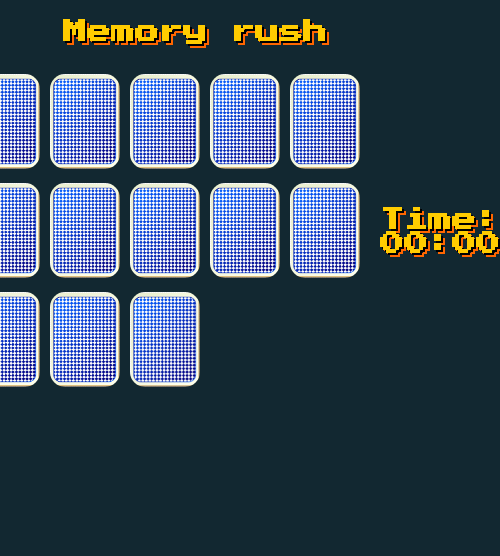
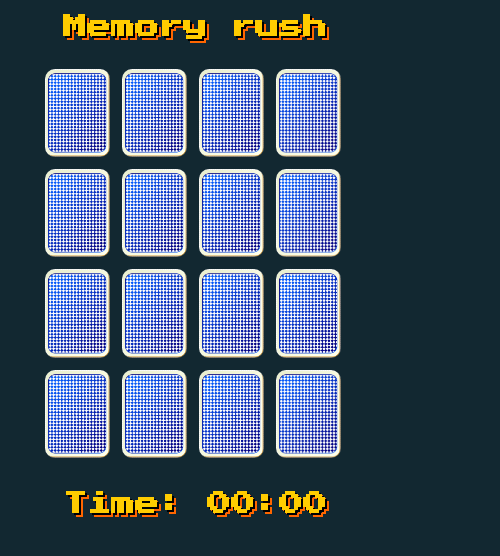
Before and after one commit to AM13305/Memory-, a plain HTML site: page index.html in a window 390 px wide. Shown: the whole page, 500 px wide, since content can reach past the window. Drawn offline with nearby package versions, Linux system fonts and the light colour scheme.

Commit message:
Update style.css

```diff
--- a/style.css
+++ b/style.css
@@ -4,22 +4,43 @@ body {
   background-color: #122831;
 }
 
-.grid {
-  display: grid;
-  grid-template-columns: repeat(auto-fit, minmax(70px, 1fr));
-  gap: 10px;
-  max-width: 480px; /* keeps it neat on desktop */
-  margin: 0 auto;
+/* Game Title */
+h1 {
+  font-family: 'Press Start 2P', cursive;
+  font-size: 2.5rem;
+  text-align: center;
+  color: #ffcc00;
+  text-shadow: 2px 2px #000, 4px 4px #ff6600;
+  margin: 20px 10px;
+  animation: glow 1.5s ease-in-out infinite alternate;
 }
 
+@keyframes glow {
+  from {
+    text-shadow: 2px 2px #000, 4px 4px #ff6600;
+  }
+}
+
+/* Container */
 .container {
   margin-top: 20px;
   display: flex;
-  justify-content: center;
+  flex-direction: column;
   align-items: center;
   padding: 10px;
 }
 
+/* Grid Layout */
+.grid {
+  display: grid;
+  grid-template-columns: repeat(auto-fit, minmax(70px, 1fr));
+  gap: 12px;
+  width: 100%;
+  max-width: 460px; /* fits nicely on desktop */
+  margin: 0 auto;
+}
+
+/* Card Style */
 .card {
   cursor: pointer;
   transition: transform 0.2s ease;
@@ -31,6 +52,7 @@ body {
 
 .card img {
   width: 100%;
+  max-width: 100px;  /* prevents cards from being too big on desktop */
   border-radius: 15px;
   transition: transform 0.4s ease, opacity 0.4s ease;
   backface-visibility: hidden;
@@ -42,26 +64,56 @@ body {
   opacity: 0;
 }
 
-h1 {
+/* Timer */
+#Timer {
+  margin-top: 15px;
   font-family: 'Press Start 2P', cursive;
-  font-size: clamp(1.5rem, 4vw, 3rem); /* scales smoothly */
-  text-align: center;
+  font-size: 1.3rem;
   color: #ffcc00;
   text-shadow: 2px 2px #000, 4px 4px #ff6600;
-  margin-top: 20px;
-  animation: glow 1.5s ease-in-out infinite alternate;
+  text-align: center;
 }
 
-@keyframes glow {
-  from {
-    text-shadow: 2px 2px #000, 4px 4px #ff6600;
+/* 📱 Tablet (≤768px) */
+@media (max-width: 768px) {
+  h1 {
+    font-size: 2rem;
+  }
+
+  .grid {
+    grid-template-columns: repeat(4, 1fr); /* keep 4x4 look */
+    max-width: 360px;
+  }
+
+  .card img {
+    max-width: 80px;
+  }
+
+  #Timer {
+    font-size: 1.1rem;
   }
 }
 
-#Timer {
-  margin-left: 20px;
-  font-family: 'Press Start 2P', cursive;
-  font-size: clamp(1rem, 2vw, 1.5rem); /* adjusts with screen */
-  color: #ffcc00;
-  text-shadow: 2px 2px #000, 4px 4px #ff6600;
+/* 📱 Small Phones (≤480px) */
+@media (max-width: 480px) {
+  h1 {
+    font-size: 1.5rem;
+    margin: 15px 0;
+  }
+
+  .grid {
+    grid-template-columns: repeat(4, 1fr);
+    max-width: 300px;
+    gap: 8px;
+  }
+
+  .card img {
+    max-width: 65px;
+    border-radius: 10px;
+  }
+
+  #Timer {
+    font-size: 1rem;
+    margin-top: 10px;
+  }
 }
```
